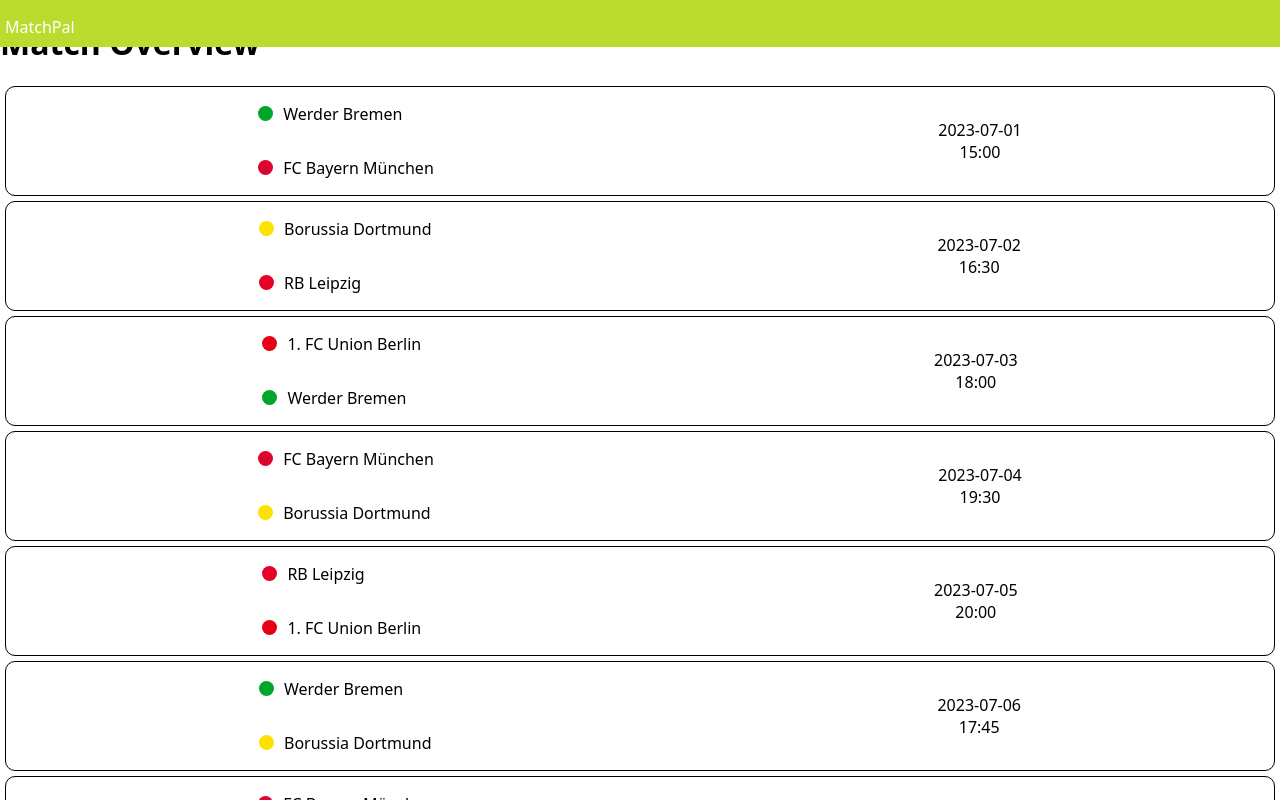
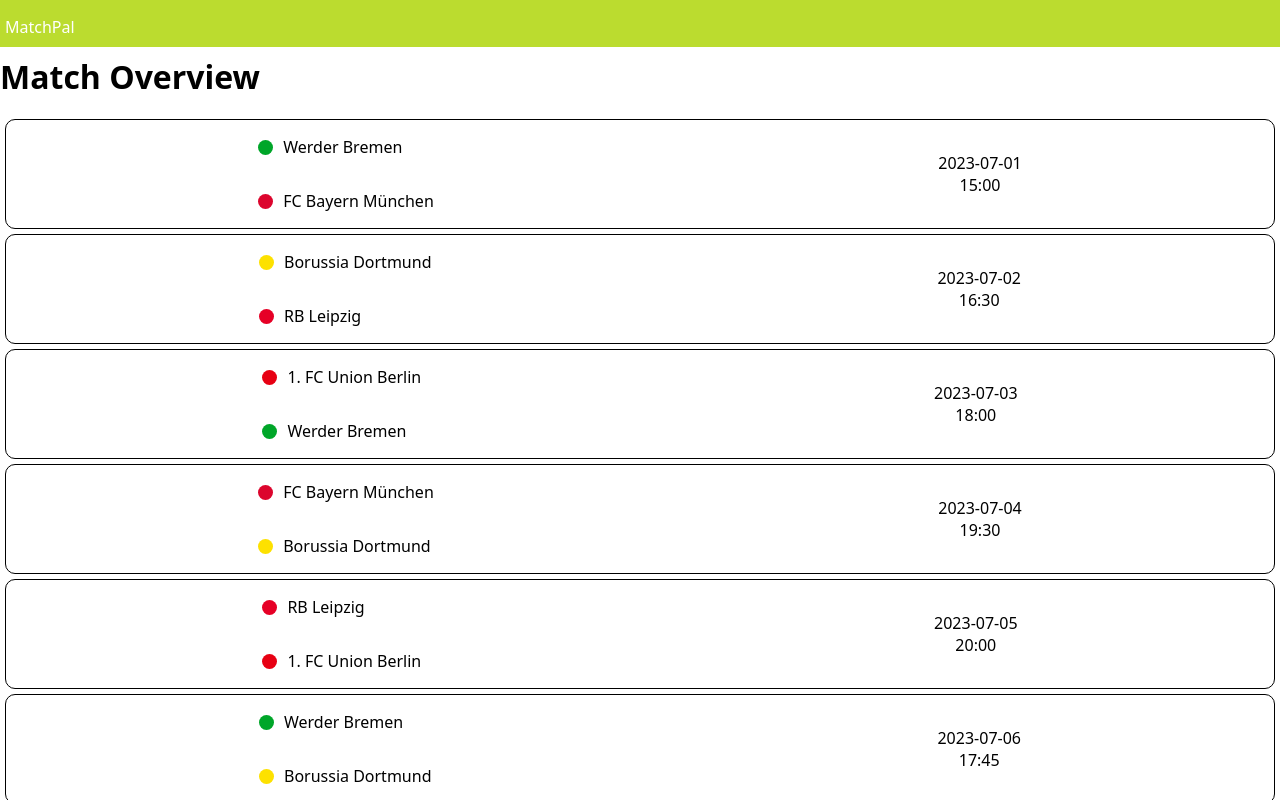
Before and after one commit to sebastianwel/MatchPal, a Next.js app: page / in a window 1280 px wide. Shown: the top 800 px of the page. Built offline with nearby package versions, Linux system fonts and the light colour scheme.

Commit message:
add top-margin to headline due to Header overlap

```diff
--- a/components/MatchList/index.js
+++ b/components/MatchList/index.js
@@ -13,7 +13,7 @@
 
     return(
         <>
-        <h1>Match Overview</h1>
+        <h1 style={{marginTop: 55}}>Match Overview</h1>
         <MatchUl>
         {matchesWithTeamNames.map(({id, homeTeam, awayTeam, date, time}) => (
             <MatchCard key={id} homeTeam={homeTeam.name} awayTeam={awayTeam.name} date={date} time={time} homeTeamColor={homeTeam.logoColor} awayTeamColor={awayTeam.logoColor}/>
```
